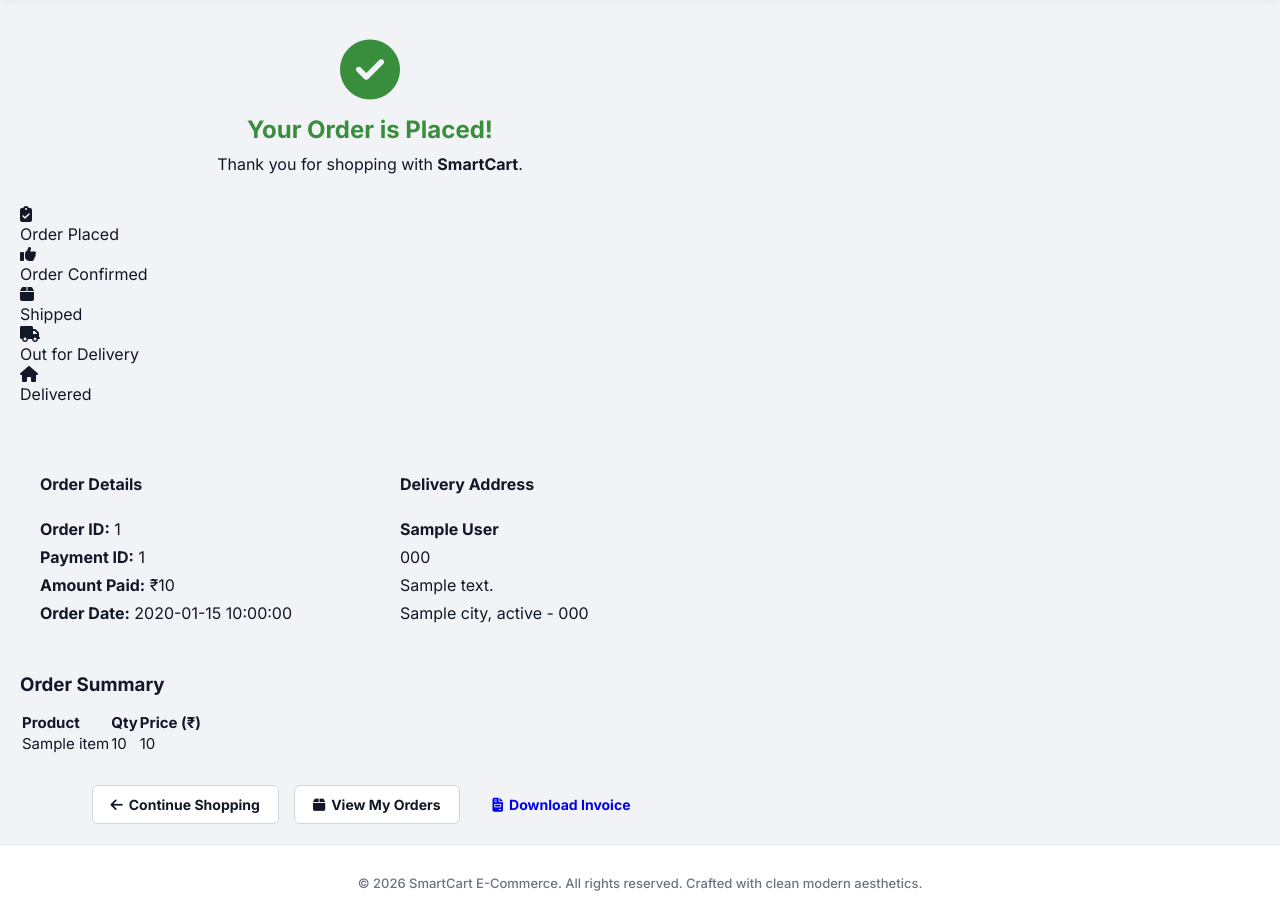
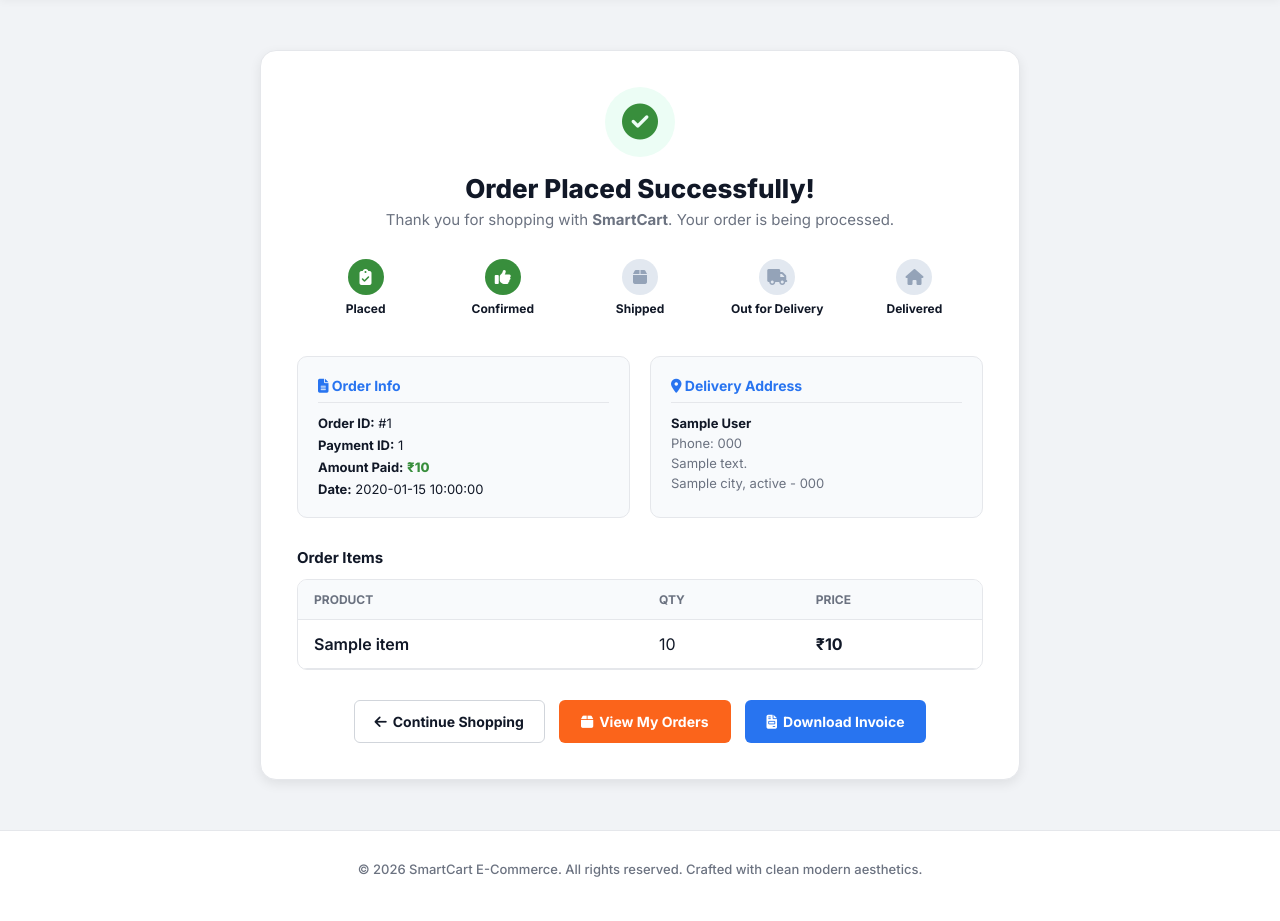
Before and after one commit to PenakalapatiCharanSai/E-cart, a Python web app: template templates/user/order_success.html in a window 1280 px wide. Shown: the part 112-1033 px from the top of the page. After the commit the page ends 989 px from the top, so only its background shows below. Run offline with Jinja, Linux system fonts and the light colour scheme; the template is opened without the code that fills it: most values are stand-ins (such as "Sample title", 1, 10 or a date in 2020).

Commit message:
style: modernize payment page and order success template with prominent button colors

```diff
--- a/templates/user/order_success.html
+++ b/templates/user/order_success.html
@@ -1,85 +1,120 @@
 {% extends 'user_base.html' %}
 
-{% block title %}Order Successful{% endblock %}
+{% block title %}Order Successful - SmartCart{% endblock %}
 
 {% block content %}
-<div class="auth-card" style="max-width: 700px; text-align: left;">
+
+<div class="auth-container" style="max-width: 760px; margin: 30px auto; padding: 36px;">
+    <!-- Success Header -->
     <div style="text-align: center; margin-bottom: 30px;">
-        <i class="fas fa-check-circle" style="font-size: 60px; color: var(--success); margin-bottom: 15px;"></i>
-        <h2 style="color: var(--success); margin-bottom: 10px;">Your Order is Placed!</h2>
-        <p style="color: var(--text-light); font-size: 16px;">Thank you for shopping with <strong>SmartCart</strong>.</p>
+        <div style="width: 70px; height: 70px; background: #ecfdf5; color: var(--success); border-radius: 50%; display: flex; align-items: center; justify-content: center; font-size: 36px; margin: 0 auto 16px;">
+            <i class="fas fa-check-circle"></i>
+        </div>
+        <h2 style="font-size: 26px; font-weight: 800; color: var(--text-primary); margin-bottom: 6px;">
+            Order Placed Successfully!
+        </h2>
+        <p style="color: var(--text-muted); font-size: 15px;">
+            Thank you for shopping with <strong>SmartCart</strong>. Your order is being processed.
+        </p>
     </div>
 
     <!-- Order Tracking Timeline -->
-    <div class="order-tracker" style="margin-bottom: 50px;">
-        <div class="tracker-step {% if order.order_status in ['Placed', 'Confirmed', 'Shipped', 'Out for Delivery', 'Delivered'] or order.order_status == None %}active{% endif %}">
-            <div class="step-icon"><i class="fas fa-clipboard-check"></i></div>
-            <div class="step-label">Order Placed</div>
+    <div class="order-tracker" style="display: flex; justify-content: space-between; align-items: center; margin-bottom: 40px; position: relative;">
+        <div class="tracker-step {% if order.order_status in ['Placed', 'Confirmed', 'Shipped', 'Out for Delivery', 'Delivered'] or order.order_status == None %}active{% endif %}" style="text-align: center; flex: 1; z-index: 2;">
+            <div class="step-icon" style="width: 36px; height: 36px; border-radius: 50%; background: var(--success); color: #fff; display: flex; align-items: center; justify-content: center; margin: 0 auto 6px;">
+                <i class="fas fa-clipboard-check"></i>
+            </div>
+            <div class="step-label" style="font-size: 12px; font-weight: 700; color: var(--text-primary);">Placed</div>
         </div>
-        <div class="tracker-step {% if order.order_status in ['Confirmed', 'Shipped', 'Out for Delivery', 'Delivered'] %}active{% endif %}">
-            <div class="step-icon"><i class="fas fa-thumbs-up"></i></div>
-            <div class="step-label">Order Confirmed</div>
+
+        <div class="tracker-step {% if order.order_status in ['Confirmed', 'Shipped', 'Out for Delivery', 'Delivered'] %}active{% endif %}" style="text-align: center; flex: 1; z-index: 2;">
+            <div class="step-icon" style="width: 36px; height: 36px; border-radius: 50%; background: {% if order.order_status in ['Confirmed', 'Shipped', 'Out for Delivery', 'Delivered'] %}var(--success){% else %}#e2e8f0{% endif %}; color: {% if order.order_status in ['Confirmed', 'Shipped', 'Out for Delivery', 'Delivered'] %}#fff{% else %}#94a3b8{% endif %}; display: flex; align-items: center; justify-content: center; margin: 0 auto 6px;">
+                <i class="fas fa-thumbs-up"></i>
+            </div>
+            <div class="step-label" style="font-size: 12px; font-weight: 700; color: var(--text-primary);">Confirmed</div>
         </div>
-        <div class="tracker-step {% if order.order_status in ['Shipped', 'Out for Delivery', 'Delivered'] %}active{% endif %}">
-            <div class="step-icon"><i class="fas fa-box"></i></div>
-            <div class="step-label">Shipped</div>
+
+        <div class="tracker-step {% if order.order_status in ['Shipped', 'Out for Delivery', 'Delivered'] %}active{% endif %}" style="text-align: center; flex: 1; z-index: 2;">
+            <div class="step-icon" style="width: 36px; height: 36px; border-radius: 50%; background: {% if order.order_status in ['Shipped', 'Out for Delivery', 'Delivered'] %}var(--success){% else %}#e2e8f0{% endif %}; color: {% if order.order_status in ['Shipped', 'Out for Delivery', 'Delivered'] %}#fff{% else %}#94a3b8{% endif %}; display: flex; align-items: center; justify-content: center; margin: 0 auto 6px;">
+                <i class="fas fa-box"></i>
+            </div>
+            <div class="step-label" style="font-size: 12px; font-weight: 700; color: var(--text-primary);">Shipped</div>
         </div>
-        <div class="tracker-step {% if order.order_status in ['Out for Delivery', 'Delivered'] %}active{% endif %}">
-            <div class="step-icon"><i class="fas fa-truck"></i></div>
-            <div class="step-label">Out for Delivery</div>
+
+        <div class="tracker-step {% if order.order_status in ['Out for Delivery', 'Delivered'] %}active{% endif %}" style="text-align: center; flex: 1; z-index: 2;">
+            <div class="step-icon" style="width: 36px; height: 36px; border-radius: 50%; background: {% if order.order_status in ['Out for Delivery', 'Delivered'] %}var(--success){% else %}#e2e8f0{% endif %}; color: {% if order.order_status in ['Out for Delivery', 'Delivered'] %}#fff{% else %}#94a3b8{% endif %}; display: flex; align-items: center; justify-content: center; margin: 0 auto 6px;">
+                <i class="fas fa-truck"></i>
+            </div>
+            <div class="step-label" style="font-size: 12px; font-weight: 700; color: var(--text-primary);">Out for Delivery</div>
         </div>
-        <div class="tracker-step {% if order.order_status == 'Delivered' %}active{% endif %}">
-            <div class="step-icon"><i class="fas fa-home"></i></div>
-            <div class="step-label">Delivered</div>
+
+        <div class="tracker-step {% if order.order_status == 'Delivered' %}active{% endif %}" style="text-align: center; flex: 1; z-index: 2;">
+            <div class="step-icon" style="width: 36px; height: 36px; border-radius: 50%; background: {% if order.order_status == 'Delivered' %}var(--success){% else %}#e2e8f0{% endif %}; color: {% if order.order_status == 'Delivered' %}#fff{% else %}#94a3b8{% endif %}; display: flex; align-items: center; justify-content: center; margin: 0 auto 6px;">
+                <i class="fas fa-home"></i>
+            </div>
+            <div class="step-label" style="font-size: 12px; font-weight: 700; color: var(--text-primary);">Delivered</div>
         </div>
     </div>
 
-    <div style="display: flex; gap: 20px; margin-bottom: 30px; flex-wrap: wrap;">
-        <div style="flex: 1; min-width: 250px; background: var(--bg-main); padding: 20px; border-radius: 8px;">
-            <h3 style="margin-bottom: 15px; font-size: 16px; border-bottom: 1px solid var(--border); padding-bottom: 10px;">Order Details</h3>
-            <p style="margin-bottom: 8px;"><strong>Order ID:</strong> {{ order.order_id }}</p>
-            <p style="margin-bottom: 8px;"><strong>Payment ID:</strong> {{ order.razorpay_payment_id }}</p>
-            <p style="margin-bottom: 8px;"><strong>Amount Paid:</strong> ₹{{ order.amount }}</p>
-            <p style="margin-bottom: 0;"><strong>Order Date:</strong> {{ order.created_at }}</p>
+    <!-- Order Info Cards -->
+    <div style="display: grid; grid-template-columns: 1fr 1fr; gap: 20px; margin-bottom: 30px;">
+        <div style="background: #f8fafc; border: 1px solid var(--border-light); padding: 20px; border-radius: var(--radius-md);">
+            <h4 style="font-size: 14px; font-weight: 700; color: var(--brand-blue); margin-bottom: 12px; border-bottom: 1px solid var(--border-light); padding-bottom: 8px;">
+                <i class="fas fa-file-alt"></i> Order Info
+            </h4>
+            <p style="font-size: 13px; margin-bottom: 6px;"><strong>Order ID:</strong> #{{ order.order_id }}</p>
+            <p style="font-size: 13px; margin-bottom: 6px;"><strong>Payment ID:</strong> {{ order.razorpay_payment_id or 'PAY_' ~ order.order_id }}</p>
+            <p style="font-size: 13px; margin-bottom: 6px;"><strong>Amount Paid:</strong> <span style="color: var(--success); font-weight: 800;">₹{{ order.amount }}</span></p>
+            <p style="font-size: 13px; margin-bottom: 0;"><strong>Date:</strong> {{ order.created_at }}</p>
         </div>
 
         {% if address %}
-        <div style="flex: 1; min-width: 250px; background: var(--bg-main); padding: 20px; border-radius: 8px;">
-            <h3 style="margin-bottom: 15px; font-size: 16px; border-bottom: 1px solid var(--border); padding-bottom: 10px;">Delivery Address</h3>
-            <p style="margin-bottom: 8px;"><strong>{{ address.full_name }}</strong></p>
-            <p style="margin-bottom: 8px; color: var(--text-light);">{{ address.phone }}</p>
-            <p style="margin-bottom: 8px; color: var(--text-light);">{{ address.street_address }}</p>
-            <p style="margin-bottom: 0; color: var(--text-light);">{{ address.city }}, {{ address.state }} - {{ address.pincode }}</p>
+        <div style="background: #f8fafc; border: 1px solid var(--border-light); padding: 20px; border-radius: var(--radius-md);">
+            <h4 style="font-size: 14px; font-weight: 700; color: var(--brand-blue); margin-bottom: 12px; border-bottom: 1px solid var(--border-light); padding-bottom: 8px;">
+                <i class="fas fa-map-marker-alt"></i> Delivery Address
+            </h4>
+            <p style="font-size: 13px; font-weight: 700; margin-bottom: 4px;">{{ address.full_name }}</p>
+            <p style="font-size: 13px; color: var(--text-muted); margin-bottom: 4px;">Phone: {{ address.phone }}</p>
+            <p style="font-size: 13px; color: var(--text-muted); margin-bottom: 4px;">{{ address.street_address }}</p>
+            <p style="font-size: 13px; color: var(--text-muted); margin-bottom: 0;">{{ address.city }}, {{ address.state }} - {{ address.pincode }}</p>
         </div>
         {% endif %}
     </div>
 
-    <h3 style="margin-bottom: 15px;">Order Summary</h3>
-    <div class="table-wrapper" style="margin-top: 0; box-shadow: none; border: 1px solid var(--border);">
-        <table class="table" style="font-size: 15px;">
+    <!-- Items Summary Table -->
+    <h4 style="font-size: 15px; font-weight: 700; margin-bottom: 12px; color: var(--text-primary);">Order Items</h4>
+    <div style="background: #ffffff; border: 1px solid var(--border-light); border-radius: var(--radius-md); overflow: hidden; margin-bottom: 30px;">
+        <table class="cart-table" style="width: 100%;">
             <thead>
                 <tr>
-                    <th>Product</th>
-                    <th>Qty</th>
-                    <th>Price (₹)</th>
+                    <th style="background: #f8fafc; padding: 12px 16px; font-size: 12px; text-transform: uppercase;">Product</th>
+                    <th style="background: #f8fafc; padding: 12px 16px; font-size: 12px; text-transform: uppercase;">Qty</th>
+                    <th style="background: #f8fafc; padding: 12px 16px; font-size: 12px; text-transform: uppercase;">Price</th>
                 </tr>
             </thead>
             <tbody>
                 {% for it in items %}
                 <tr>
-                    <td>{{ it.product_name }}</td>
-                    <td>{{ it.quantity }}</td>
-                    <td>{{ it.price }}</td>
+                    <td style="padding: 14px 16px; font-weight: 600;">{{ it.product_name }}</td>
+                    <td style="padding: 14px 16px;">{{ it.quantity }}</td>
+                    <td style="padding: 14px 16px; font-weight: 700; color: var(--text-primary);">₹{{ it.price }}</td>
                 </tr>
                 {% endfor %}
             </tbody>
         </table>
     </div>
 
-    <div style="display: flex; gap: 15px; margin-top: 30px; justify-content: center; flex-wrap: wrap;">
-        <a href="/user/products" class="btn btn-secondary"><i class="fas fa-arrow-left"></i> Continue Shopping</a>
-        <a href="/user/my-orders" class="btn btn-secondary"><i class="fas fa-box"></i> View My Orders</a>
-        <a href="/user/order-invoice/{{ order.order_id }}" class="btn" target="_blank"><i class="fas fa-file-invoice"></i> Download Invoice</a>
+    <!-- Distinct Action Button Colors -->
+    <div style="display: flex; gap: 14px; justify-content: center; flex-wrap: wrap;">
+        <a href="/user/products" class="btn btn-secondary" style="padding: 12px 20px;">
+            <i class="fas fa-arrow-left"></i> Continue Shopping
+        </a>
+        <a href="/user/my-orders" class="btn btn-buy-now" style="padding: 12px 22px;">
+            <i class="fas fa-box"></i> View My Orders
+        </a>
+        <a href="/user/order-invoice/{{ order.order_id }}" class="btn" style="background: var(--brand-blue); color: #ffffff; padding: 12px 22px;" target="_blank">
+            <i class="fas fa-file-invoice"></i> Download Invoice
+        </a>
     </div>
 </div>
 {% endblock %}
```
Also changed, not shown: templates/user/payment.html (+30 -9 lines).
